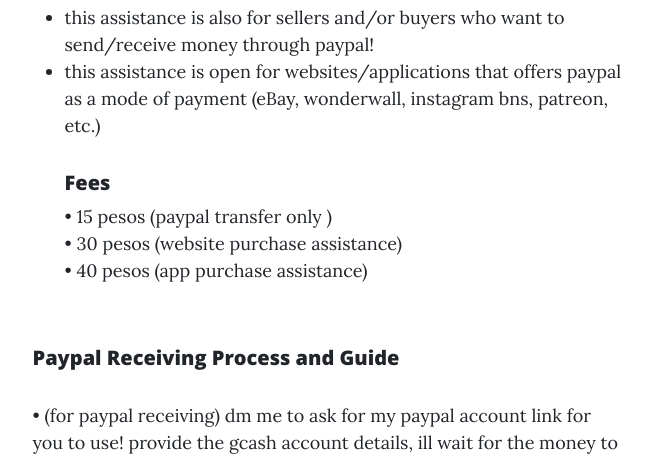
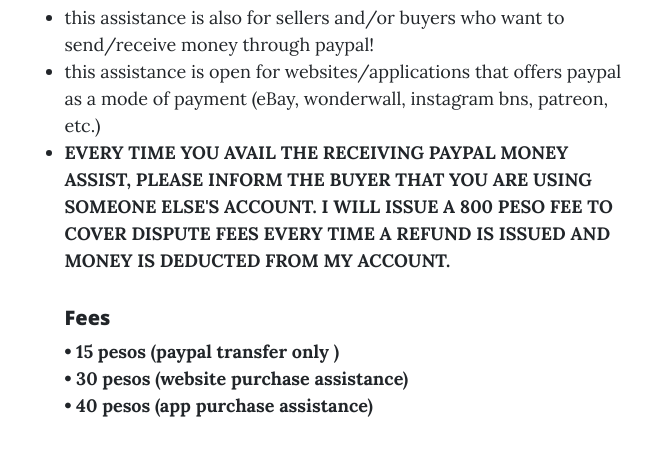
Before and after one commit to leimons/takoyasite, a plain HTML site: page index.html in a window 1280 px wide. Shown: the part 1220-1680 px from the top of the page, without its empty margins (313-964 px from the left). Drawn offline with nearby package versions, Linux system fonts and the light colour scheme.

Commit message:
Update index.html

```diff
--- a/index.html
+++ b/index.html
@@ -110,7 +110,9 @@
                                     <li>
                                         this assistance is open for websites/applications that offers paypal as a mode of payment (eBay, wonderwall, instagram bns, patreon, etc.)
                                     </li>
-
+                                    <li><b>
+                                        EVERY TIME YOU AVAIL THE RECEIVING PAYPAL MONEY ASSIST, PLEASE INFORM THE BUYER THAT YOU ARE USING SOMEONE ELSE'S ACCOUNT. </ b> I WILL ISSUE A 800 PESO FEE TO COVER DISPUTE FEES EVERY TIME A REFUND IS ISSUED AND MONEY IS DEDUCTED FROM MY ACCOUNT.
+                                        </li>
                                     <p>
                                         <h5> Fees </h5>
 
```
